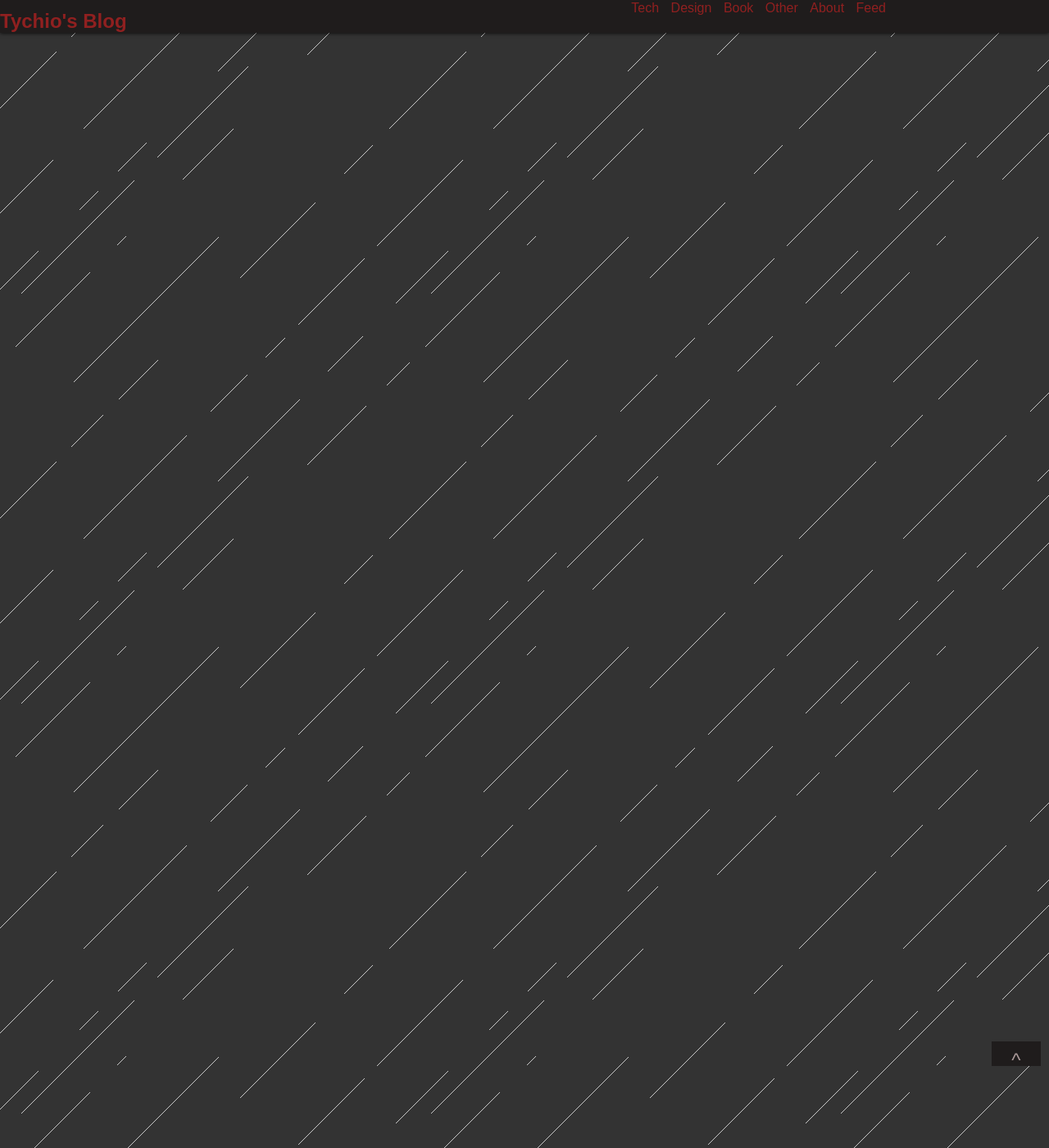
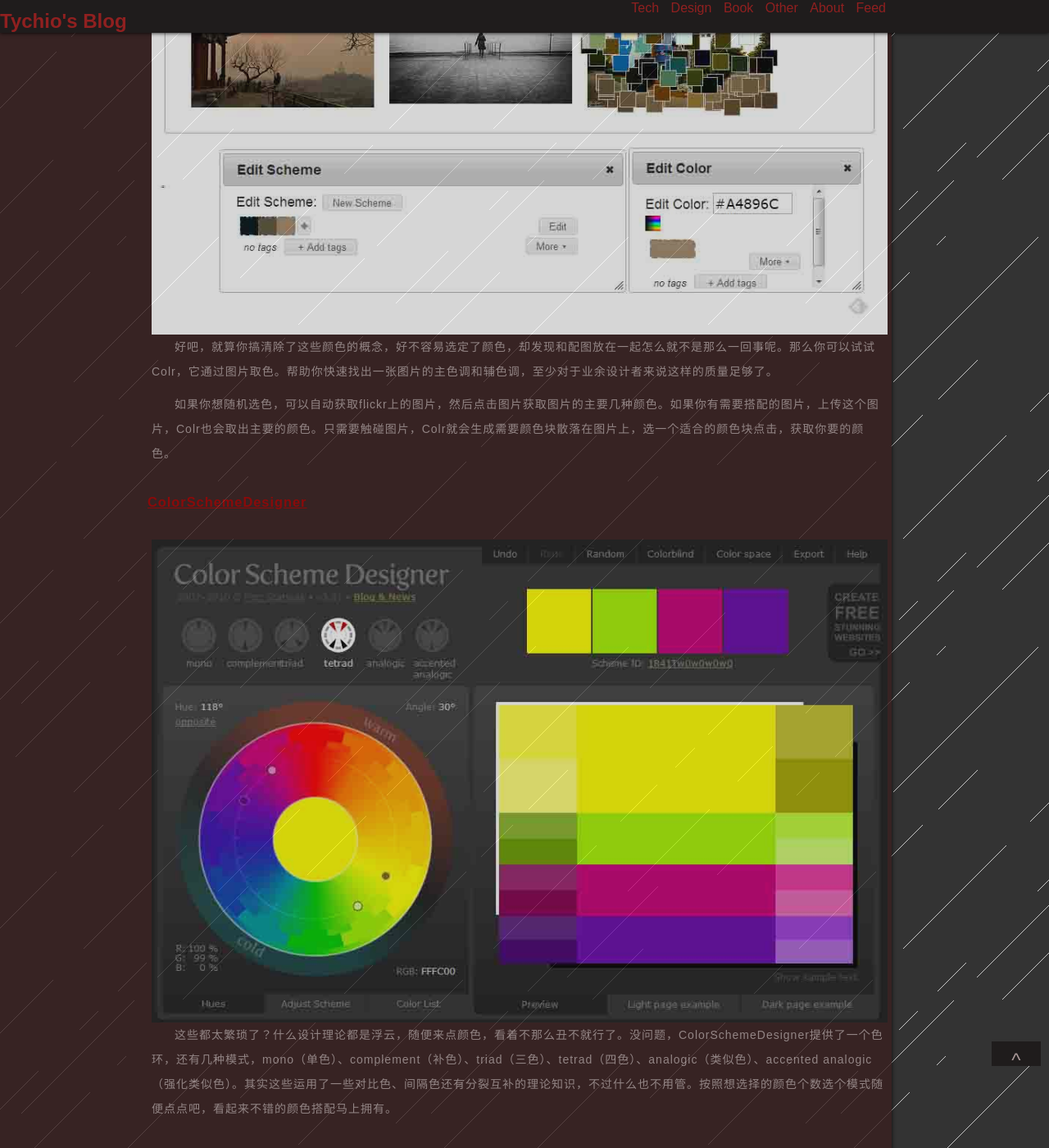
Before and after one commit to tychio/old_blog, a Jekyll site: the page built from _posts/2013-05-21-design-tools.md, in a window 1280 px wide and 1400 px high, scrolled down 1843 px. Shown: the whole window at 82% size. Built offline with Jekyll 4.4.1, drawn with Linux system fonts in a browser that asks for light colours; some web fonts are replaced; Markdown is read by kramdown in place of the engine named in the settings; comment, search, counter and statistics services are not loaded; some of the changed text lies outside the part shown.

Commit message:
complete blog color tools

```diff
--- a/_posts/2013-05-21-design-tools.md
+++ b/_posts/2013-05-21-design-tools.md
@@ -1,15 +1,15 @@
 ---
 layout: post
-title: Design Tools Recommend
-tags: [tool,recommend]
+title: Color Theme Tool
+tags: [tool,recommend,color]
 category: Design
 ---
 
-作为一名前端工程师，或多或少都会接触到设计，虽然我很讨厌有人把前端和美工等同，但是我仍然很喜欢设计，这是一个web必不可少的环节。
+作为一名前端工程师，或多或少都会接触到设计，虽然我很讨厌有人把前端和美工等同，但是我仍然很喜欢设计，这是一个Web必不可少的环节。
 
-不过毕竟不是专业的设计师，不可能什么都靠自己，我相信工具的帮助将会让前端做起一般的设计来游刃有余。下面我就介绍一下平时用到的工具，大部分是在线的，可以直接使用。
+不过毕竟不是专业的设计师，不可能什么都靠自己，我相信工具的帮助将会让前端做起一般的设计来游刃有余。
 
-## 配色 ##
+首先介绍简单而常用的工具，颜色选择工具。
 
 ### [Kuler](https://kuler.adobe.com) ###
 ![Kuler](/img/post/kuler.jpg)
@@ -25,4 +25,18 @@
 
 Colllor只需要选择一种主色调，然后会推荐一个辅色调，当然你也可以选择其他颜色作为辅色调。然后它会把主色调不同明度的颜色，主色调不同饱和度的颜色，主色调到辅色调渐变的颜色，还有主色调相似的颜色都一一列出，只需点击即可将HEX颜色代码复制到剪贴板，另外由于它是flash制作的，复制还兼容chrome。HEX颜色就是#FFFFFF这样的颜色码，可直接用于CSS。
 
-未完待续...
+---
+
+### [Colr](http://www.colr.org/) ###
+![Colr](/img/post/colr.jpg)
+
+好吧，就算你搞清除了这些颜色的概念，好不容易选定了颜色，却发现和配图放在一起怎么就不是那么一回事呢。那么你可以试试Colr，它通过图片取色。帮助你快速找出一张图片的主色调和辅色调，至少对于业余设计者来说这样的质量足够了。
+
+如果你想随机选色，可以自动获取flickr上的图片，然后点击图片获取图片的主要几种颜色。如果你有需要搭配的图片，上传这个图片，Colr也会取出主要的颜色。只需要触碰图片，Colr就会生成需要颜色块散落在图片上，选一个适合的颜色块点击，获取你要的颜色。
+
+---
+
+### [ColorSchemeDesigner](http://colorschemedesigner.com/) ###
+![ColorSchemeDesigner](/img/post/CSD.jpg)
+
+这些都太繁琐了？什么设计理论都是浮云，随便来点颜色，看着不那么丑不就行了。没问题，ColorSchemeDesigner提供了一个色环，还有几种模式，mono（单色）、complement（补色）、triad（三色）、tetrad（四色）、analogic（类似色）、accented analogic（强化类似色）。其实这些运用了一些对比色、间隔色还有分裂互补的理论知识，不过什么也不用管。按照想选择的颜色个数选个模式随便点点吧，看起来不错的颜色搭配马上拥有。
```
Also changed, not shown: img/post/CSD.jpg (added), img/post/colr.jpg (added).
